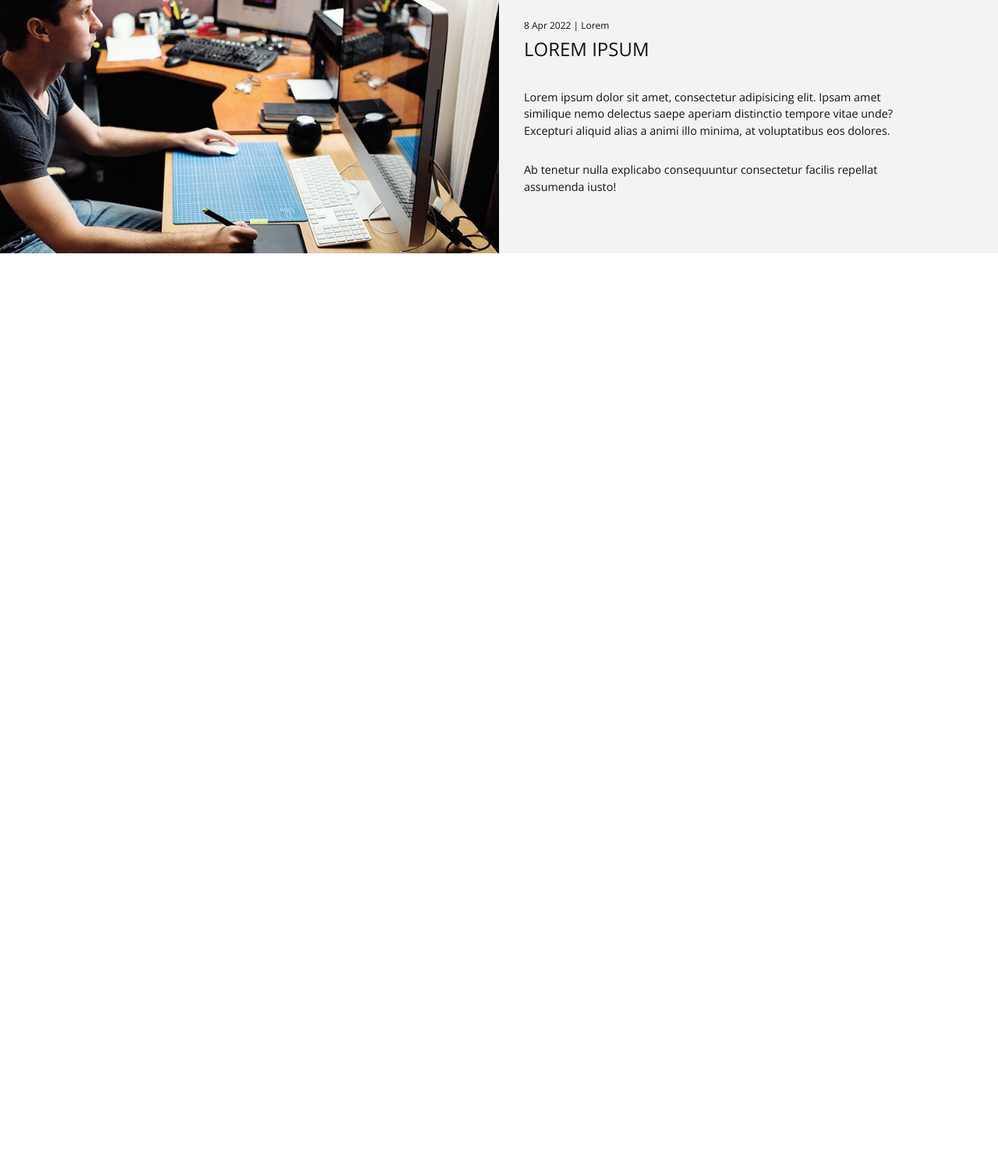
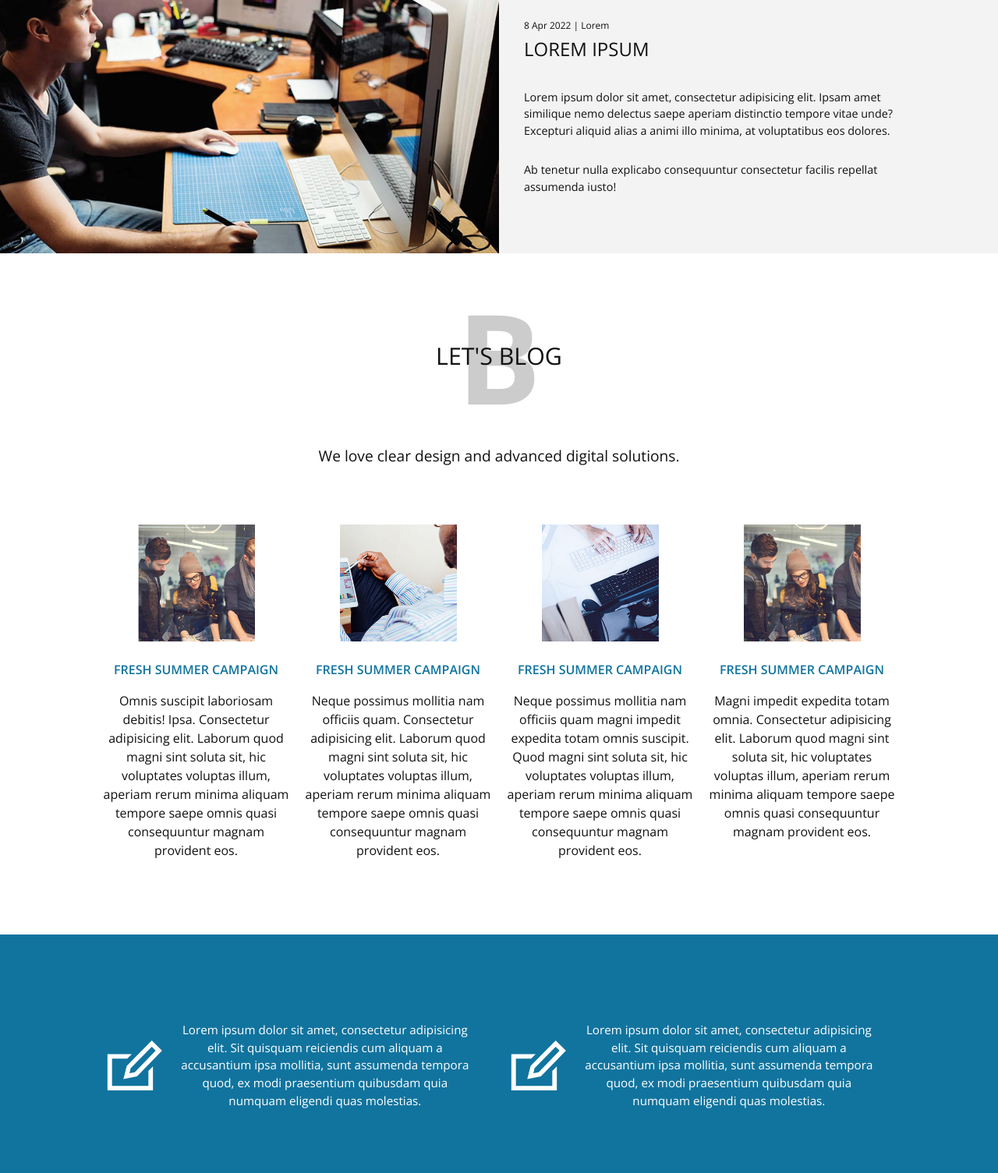
Before and after one commit to KazikM/creative-agency, a website: page index.html in a window 1280 px wide. Shown: the part 1975-3480 px from the top of the page at 78% size. Before the commit the page ends 3260 px from the top, so only its background shows below. Drawn offline with nearby package versions, Linux system fonts and the light colour scheme; some packages are replaced by stand-ins of ours; a script that the page names is missing.

Commit message:
Create "action" section

```diff
--- a/css/style.css
+++ b/css/style.css
@@ -11,8 +11,8 @@ a {
 }
 
 .o-spacing--horizontal {
-  padding-right: 2em;
-  padding-left: 2em;
+  padding-right: 2rem;
+  padding-left: 2rem;
 }
 
 .o-spacing--vertical {
@@ -210,7 +210,7 @@ a {
   flex-basis: 100%;
   text-align: center;
   flex: 1;
-  padding: 1em;
+  margin: 1em;
 }
 
 .c-about__card-icon {
@@ -226,7 +226,6 @@ a {
 }
 
 .c-about__card-text {
-  font-weight: 300;
   font-size: .9rem;
   line-height: 1.5;
 }
@@ -298,7 +297,6 @@ a {
 .c-news__text-content {
   padding-top: 1em;
   padding-bottom: 1em;
-  font-weight: 300;
   font-size: .9rem;
   line-height: 1.5;
 }
@@ -307,30 +305,116 @@ a {
 /*Blog*/
 
 .c-blog {
+  font-family: 'Open Sans', sans-serif;
+  line-height: 1.5;
+  color: #111;
+  background-color: #fff;
+}
+
+.c-blog-container {
+  display: flex;
+  flex-direction: column;
+  align-items: center;
+  padding-top: 3em;
+}
+
+.c-blog__title {
+  display: flex;
+  justify-content: center;
+  align-items: center;
+  text-align: center;
+  font-size: 1.9rem;
+  text-transform: uppercase;
+  font-weight: 500;
+  position: relative;
+  padding: 2em 0 3em 0;
+  z-index: 0;
+}
+
+.c-blog__title::before {
+  content: 'B';
+  margin: 0 auto;
+  font-size: 10rem;
+  font-weight: 700;
+  position: absolute;
+  color: rgba(0, 0, 0, .2);
+  z-index: -1;
+}
+
+.c-blog__subtitle {
+  font-size: 1.2rem;
+  padding-bottom: 3em;
+  text-align: center;
+}
+
+.c-blog-cards {
+  display: flex;
+  flex-wrap: wrap;
+  justify-content: center;
+}
+
+.c-blog__card {
+  display: flex;
+  flex-direction: column;
+  align-items: center;
+  text-align: center;
+  flex: 1;
+  padding: 1em .5em;
+}
+
+.c-blog__card-photo {
+  width: 150px;
+  height: 150px;
+}
+
+.c-blog__card-title {
+  text-transform: uppercase;
+  font-weight: 600;
+  color: #11749e;
+  padding-top: 1.5em;
+  padding-bottom: 1em;
+}
+
+
+.c-blog__card-content {
 
 }
 
-.c-blog-container {
-
-}
-
-.c-blog-cards {
-
-}
-
-.c-blog__card
-
 /*Action*/
 
+
 .c-action {
-
+  background-color: #11749e;
+  color: #fff;
+  font-family: 'Open Sans', sans-serif;
+  font-size: .95rem;
+  line-height: 1.5;
 }
 
 .c-action-container {
-
+  display: flex;
+  flex-wrap: wrap;
 }
 
-.c-action__card
+.c-action__card {
+  display: flex;
+  align-items: center;
+  justify-content: center;
+  flex: 1;
+  padding: 1em;
+}
+
+.c-action__card-text {
+  padding: 1em;
+  text-align: center;
+}
+
+
+
+.c-action__card-icon {
+  /*padding-right: .5em;*/
+  fill: #fff;
+}
 
 /*Feature*/
 
@@ -379,9 +463,21 @@ a {
 
 }
 
-/*Media query*/
+.c-news__text-content,
+.c-about__card-text,
+.c-action__card-text,
+.c-blog__card-content {
+   font-weight: 300;
+}
+
+/*Media queries*/
 
 @media (max-width: 900px) {
+  .o-spacing--horizontal {
+    padding-left: 1rem;
+    padding-right: 1rem;
+  }
+
   .c-navbar-menu {
     display: flex;
     flex-direction: column;
@@ -456,39 +552,79 @@ a {
   }
 
   .c-news__text-title {
-    font-size: 2rem;
     padding-bottom: 1.5em;
     text-align: center;
   }
 
   .c-news__text-content {
-    font-size: 1.5rem;
     padding-top: 0;
 }
-
 
   .c-news-photo {
     order: 2;
     max-width: 100vw;
   }
+
+  .c-action__card-text {
+    padding: 0;
+  }
+
+  .c-action__card {
+    flex-direction: column;
+    padding: 0;
+    box-sizing: border-box;
+  }
+
+  .c-action__card-icon {
+    padding-top: 1em;
+    padding-bottom: 1em;
+  }
+
+  .c-news__text-content,
+  .c-about__card-text,
+  .c-action__card-text,
+  .c-blog__card-content {
+    font-size: 1.2rem;
+  }
+
+  .c-news__text-title,
+  .c-about__card-title,
+  .c-blog__card-title {
+    font-size: 1.5rem;
+  }
+
 }
 
 @media (max-width: 500px) {
+  .o-spacing--horizontal {
+    padding-left: .6rem;
+    padding-right: .6rem;
+  }
+
   .c-about__card {
     flex-basis: 50%;
   }
 
+  .c-about__card-title,
+  .c-blog__card-title
+   {
+    font-size: 2rem;
+  }
+
   .c-about__card-title {
-    font-size: 2rem;
     padding-bottom: 1em;
   }
 
-  .c-about__card-text {
-    font-size: 1.8rem;
-    padding-bottom: 1.5em;
+  .c-action__card {
+    padding-bottom: 1em;
   }
 
+}
 
+@media (max-width: 320px) {
+  .c-action__card {
+
+  }
 }
 
 
--- a/index.html
+++ b/index.html
@@ -129,18 +129,46 @@
         </section>
         <section class="c-blog" id="blog">
             <div class="c-blog-container o-base-width o-spacing--vertical o-spacing--horizontal">
-                <div class="c-blog-cards">
-                    <div class="c-blog__card"></div>
-                    <div class="c-blog__card"></div>
-                    <div class="c-blog__card"></div>
-                    <div class="c-blog__card"></div>
+            <h1 class="c-blog__title">let's blog</h1>
+            <p class="c-blog__subtitle">We love clear design and advanced digital solutions.</p>
+            <div class="c-blog-cards">
+                <div class="c-blog__card">
+                <img src=".\images\blog1.jpg" alt="" class="c-blog__card-photo">
+                <h2 class="c-blog__card-title">fresh summer campaign</h2>
+                <p class="c-blog__card-content">Omnis suscipit laboriosam debitis! Ipsa. Consectetur adipisicing elit. Laborum quod magni sint soluta sit, hic voluptates voluptas illum, aperiam rerum minima aliquam tempore saepe omnis quasi consequuntur magnam provident eos.</p>
                 </div>
+                <div class="c-blog__card">
+                <img src=".\images\blog2.jpg" alt="" class="c-blog__card-photo">
+                <h2 class="c-blog__card-title">fresh summer campaign</h2>
+                <p class="c-blog__card-content">Neque possimus mollitia nam officiis quam. Consectetur adipisicing elit. Laborum quod magni sint soluta sit, hic voluptates voluptas illum, aperiam rerum minima aliquam tempore saepe omnis quasi consequuntur magnam provident eos.</p>
+                </div>
+                <div class="c-blog__card">
+                <img src=".\images\blog3.jpg" alt="" class="c-blog__card-photo">
+                <h2 class="c-blog__card-title">fresh summer campaign</h2>
+                <p class="c-blog__card-content">Neque possimus mollitia nam officiis quam magni impedit expedita totam omnis suscipit. Quod magni sint soluta sit, hic voluptates voluptas illum, aperiam rerum minima aliquam tempore saepe omnis quasi consequuntur magnam provident eos.</p>
+                </div>
+                <div class="c-blog__card">
+                <img src=".\images\blog4.jpg" alt="" class="c-blog__card-photo">
+                <h2 class="c-blog__card-title">fresh summer campaign</h2>
+                <p class="c-blog__card-content">Magni impedit expedita totam omnia. Consectetur adipisicing elit. Laborum quod magni sint soluta sit, hic voluptates voluptas illum, aperiam rerum minima aliquam tempore saepe omnis quasi consequuntur magnam provident eos.</p>
+                </div>
+            </div>
             </div>
         </section>
         <section class="c-action">
             <div class="c-action-container o-base-width o-spacing--vertical o-spacing--horizontal">
-                <div class="c-action__card"></div>
-                <div class="c-action__card"></div>
+                <div class="c-action__card">
+                    <svg class="c-action__card-icon" width="300" height="70" viewBox="0 0 24 24">
+                        <path d="M18 14.4V21H2V9h6.7l2-2H0v16h20V12.4l-2 2zm1.5-10.6l1.7 1.7L12 15l-2.3.4.5-2.2 9.3-9.4zm0-2.8l-11 11.2L7 18l6-1.2L24 5.5 19.5 1z"/>
+                    </svg>
+                    <p class="c-action__card-text">Lorem ipsum dolor sit amet, consectetur adipisicing elit. Sit quisquam reiciendis cum aliquam a accusantium ipsa mollitia, sunt assumenda tempora quod, ex modi praesentium quibusdam quia numquam eligendi quas molestias.</p>
+                </div>
+                <div class="c-action__card">
+                    <svg class="c-action__card-icon" width="300" height="70" viewBox="0 0 24 24">
+                        <path d="M18 14.4V21H2V9h6.7l2-2H0v16h20V12.4l-2 2zm1.5-10.6l1.7 1.7L12 15l-2.3.4.5-2.2 9.3-9.4zm0-2.8l-11 11.2L7 18l6-1.2L24 5.5 19.5 1z"/>
+                    </svg>
+                    <p class="c-action__card-text">Lorem ipsum dolor sit amet, consectetur adipisicing elit. Sit quisquam reiciendis cum aliquam a accusantium ipsa mollitia, sunt assumenda tempora quod, ex modi praesentium quibusdam quia numquam eligendi quas molestias.</p>
+                </div>
             </div>
         </section>
         <section class="c-feature" id="feature">
```
